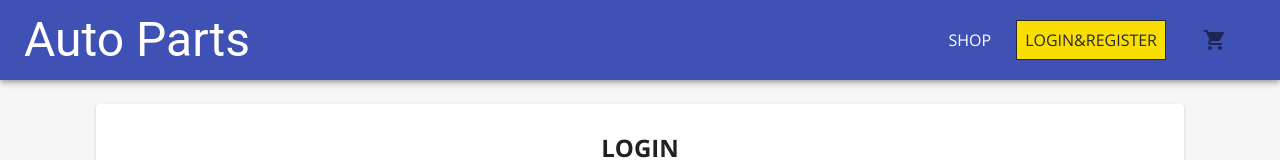
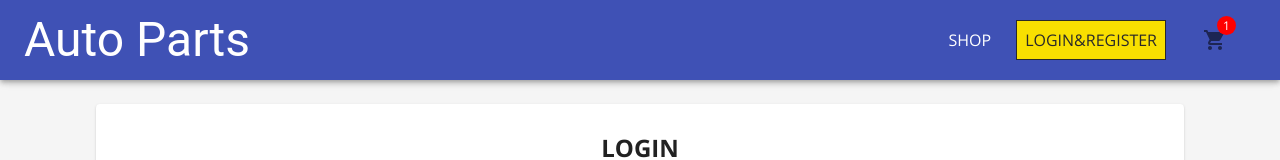
Before and after one commit to MrImas/auto-parts, a React (Create React App) app in the folder frontend/: page /auth in a window 1280 px wide. Shown: the top 160 px of the page. Built offline with nearby package versions, Linux system fonts and the light colour scheme; the HTML template or start-up script is replaced by a standard one.

Commit message:
made a red circle of dummy number of products in cart that is shown only for not admin users

```diff
--- a/frontend/src/shared/components/Navigation/NavLinks.css
+++ b/frontend/src/shared/components/Navigation/NavLinks.css
@@ -22,3 +22,19 @@
   border-color: #292929;
   color: #292929;
 }
+
+.cart-icon {
+  position: relative;
+}
+
+.cart-icon .num-of-products {
+  position: absolute;
+  top: 0px;
+  left: 35px;
+  font-size: 12px;
+  background-color: red;
+  border-radius: 20px;
+  text-align: center;
+  z-index: 1;
+  padding: 1px 6px;
+}
--- a/frontend/src/shared/components/Navigation/NavLinks.js
+++ b/frontend/src/shared/components/Navigation/NavLinks.js
@@ -49,13 +49,18 @@ export const NavLinks = () => {
           <Button onClick={auth.logout}>LOGOUT</Button>
         </li>
       )}
+      {!auth.isAdmin && (
         <li>
-        <NavLink to='/' exact>
+          <div className='cart-icon'>
+            <span className='num-of-products'>{1}</span>
+            <NavLink to='/cart' exact>
               <IconButton>
                 <ShoppingCartIcon />
               </IconButton>
             </NavLink>
+          </div>
         </li>
+      )}
     </ul>
   );
 };
```
Lines whose indentation alone changed are shown as unchanged.
